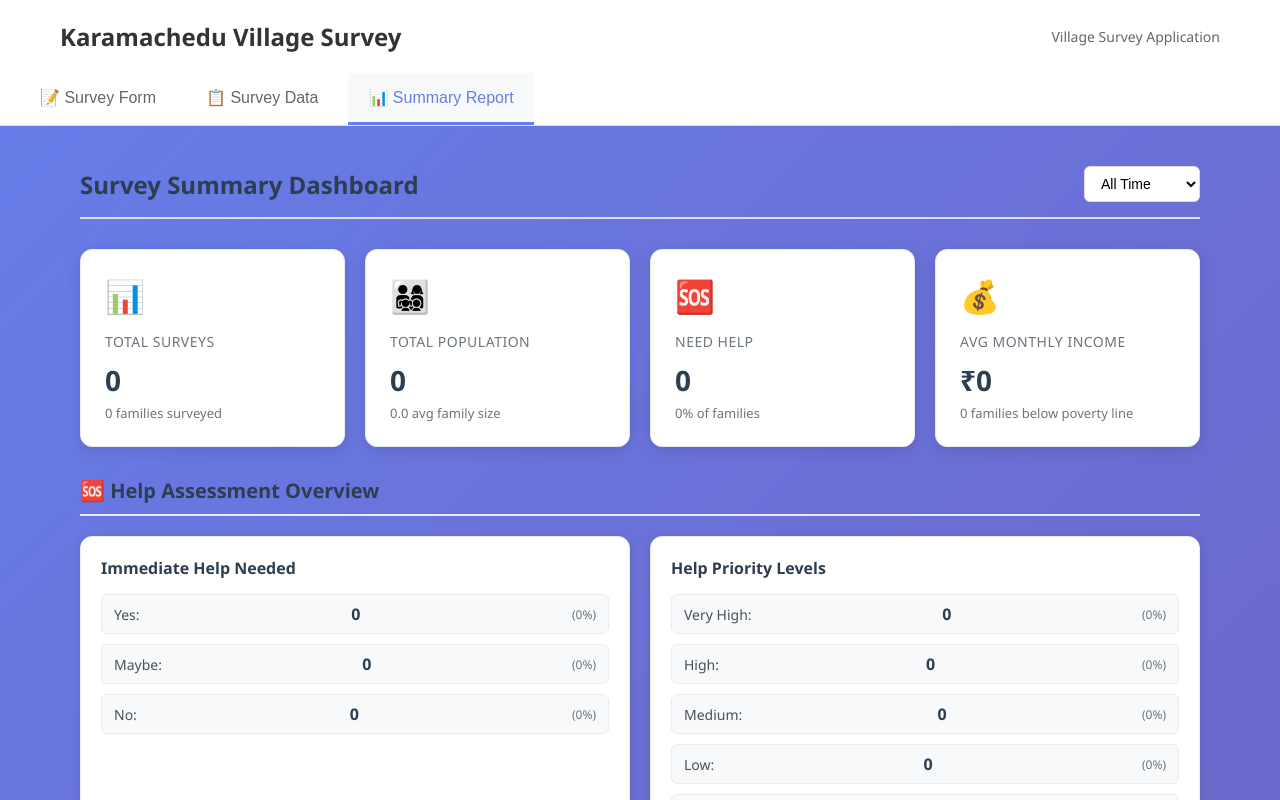
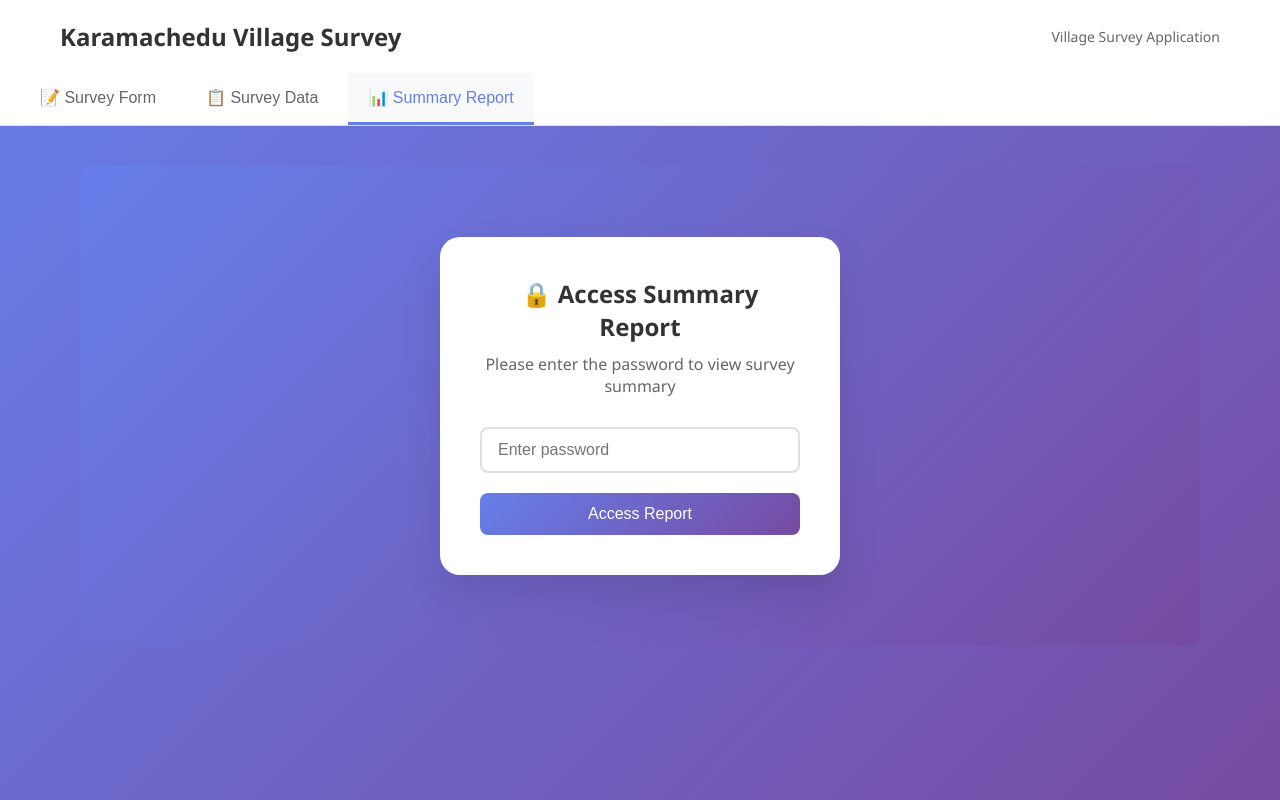
Before and after one commit to Surya1203258/KaramChedu, a Next.js app: page / in a window 1280 px wide. Both pictures are taken after a click on the button "📊 Summary Report". Shown: the top 800 px of the page. Built offline with nearby package versions, Linux system fonts and the light colour scheme; no server answers; the database is empty.

Commit message:
Add password protection to Survey Data and Summary Report with password 121212, and add authentication UI styles

```diff
--- a/src/components/SurveyList.js
+++ b/src/components/SurveyList.js
@@ -16,6 +16,20 @@ export default function SurveyList() {
   });
   const [selectedSurvey, setSelectedSurvey] = useState(null);
   const [showModal, setShowModal] = useState(false);
+  const [isAuthenticated, setIsAuthenticated] = useState(false);
+  const [password, setPassword] = useState('');
+  const [passwordError, setPasswordError] = useState('');
+
+  const handlePasswordSubmit = (e) => {
+    e.preventDefault();
+    if (password === '121212') {
+      setIsAuthenticated(true);
+      setPasswordError('');
+    } else {
+      setPasswordError('Incorrect password. Please try again.');
+      setPassword('');
+    }
+  };
 
   const fetchSurveys = async () => {
     setLoading(true);
@@ -41,8 +55,10 @@ export default function SurveyList() {
   };
 
   useEffect(() => {
-    fetchSurveys();
-  }, [currentPage, filters]);
+    if (isAuthenticated) {
+      fetchSurveys();
+    }
+  }, [currentPage, filters, isAuthenticated]);
 
   const handleFilterChange = (e) => {
     const { name, value } = e.target;
@@ -116,6 +132,31 @@ export default function SurveyList() {
     }
   };
 
+  if (!isAuthenticated) {
+    return (
+      <div className={styles.authContainer}>
+        <div className={styles.authCard}>
+          <h2>🔒 Access Survey Data</h2>
+          <p>Please enter the password to view survey responses</p>
+          <form onSubmit={handlePasswordSubmit} className={styles.authForm}>
+            <input
+              type="password"
+              value={password}
+              onChange={(e) => setPassword(e.target.value)}
+              placeholder="Enter password"
+              className={styles.passwordInput}
+              required
+            />
+            {passwordError && <div className={styles.passwordError}>{passwordError}</div>}
+            <button type="submit" className={styles.authButton}>
+              Access Data
+            </button>
+          </form>
+        </div>
+      </div>
+    );
+  }
+
   if (loading) {
     return (
       <div className={styles.loadingContainer}>
@@ -133,6 +174,12 @@ export default function SurveyList() {
           <span>Total: {surveys.length}</span>
           <span>Page {currentPage} of {totalPages}</span>
         </div>
+        <button
+          onClick={() => setIsAuthenticated(false)}
+          className={styles.logoutButton}
+        >
+          🔒 Logout
+        </button>
       </div>
 
       {/* Filters */}
--- a/src/components/SurveySummary.js
+++ b/src/components/SurveySummary.js
@@ -5,6 +5,20 @@ export default function SurveySummary() {
   const [summary, setSummary] = useState(null);
   const [loading, setLoading] = useState(true);
   const [selectedPeriod, setSelectedPeriod] = useState('all');
+  const [isAuthenticated, setIsAuthenticated] = useState(false);
+  const [password, setPassword] = useState('');
+  const [passwordError, setPasswordError] = useState('');
+
+  const handlePasswordSubmit = (e) => {
+    e.preventDefault();
+    if (password === '121212') {
+      setIsAuthenticated(true);
+      setPasswordError('');
+    } else {
+      setPasswordError('Incorrect password. Please try again.');
+      setPassword('');
+    }
+  };
 
   const fetchSummary = async () => {
     setLoading(true);
@@ -23,8 +37,35 @@ export default function SurveySummary() {
   };
 
   useEffect(() => {
+    if (isAuthenticated) {
       fetchSummary();
-  }, [selectedPeriod]);
+    }
+  }, [selectedPeriod, isAuthenticated]);
+
+  if (!isAuthenticated) {
+    return (
+      <div className={styles.authContainer}>
+        <div className={styles.authCard}>
+          <h2>🔒 Access Summary Report</h2>
+          <p>Please enter the password to view survey summary</p>
+          <form onSubmit={handlePasswordSubmit} className={styles.authForm}>
+            <input
+              type="password"
+              value={password}
+              onChange={(e) => setPassword(e.target.value)}
+              placeholder="Enter password"
+              className={styles.passwordInput}
+              required
+            />
+            {passwordError && <div className={styles.passwordError}>{passwordError}</div>}
+            <button type="submit" className={styles.authButton}>
+              Access Report
+            </button>
+          </form>
+        </div>
+      </div>
+    );
+  }
 
   if (loading) {
     return (
@@ -57,6 +98,7 @@ export default function SurveySummary() {
     <div className={styles.surveySummary}>
       <div className={styles.summaryHeader}>
         <h2>Survey Summary Dashboard</h2>
+        <div className={styles.headerControls}>
           <div className={styles.periodSelector}>
             <select
               value={selectedPeriod}
@@ -68,6 +110,13 @@ export default function SurveySummary() {
               <option value="last_month">Last Month</option>
               <option value="this_week">This Week</option>
             </select>
+          </div>
+          <button
+            onClick={() => setIsAuthenticated(false)}
+            className={styles.logoutButton}
+          >
+            🔒 Logout
+          </button>
         </div>
       </div>
 
--- a/src/models/KaramCheduSurvey.js
+++ b/src/models/KaramCheduSurvey.js
@@ -36,6 +36,9 @@ const KaramCheduSurveySchema = new mongoose.Schema({
   monthlyIncome: { type: Number, default: 0 },
   employmentHelpNeeded: { type: String, default: 'No' },
   employmentHelpType: { type: String, default: 'None' },
+  openToSkillsDevelopment: { type: String },
+  openToVocationalTraining: { type: String },
+  willingToRelocate: { type: String },
   bankAccount: { type: String, default: 'No' },
   surveyorName: { type: String, trim: true },
   notes: { type: String, trim: true },
--- a/src/styles/SurveyList.module.css
+++ b/src/styles/SurveyList.module.css
@@ -11,21 +11,20 @@
   justify-content: space-between;
   align-items: center;
   margin-bottom: 20px;
-  padding-bottom: 15px;
-  border-bottom: 2px solid #e0e0e0;
+  flex-wrap: wrap;
+  gap: 10px;
 }
 
 .listHeader h2 {
   margin: 0;
-  color: #2c3e50;
-  font-size: 24px;
+  color: #333;
 }
 
 .stats {
   display: flex;
   gap: 20px;
+  color: #666;
   font-size: 14px;
-  color: #666;
 }
 
 /* Filters */
@@ -504,3 +503,95 @@
     max-height: 95vh;
   }
 }
+
+/* Authentication Styles */
+.authContainer {
+  display: flex;
+  align-items: center;
+  justify-content: center;
+  min-height: 60vh;
+  background: linear-gradient(135deg, #667eea 0%, #764ba2 100%);
+  border-radius: 12px;
+  margin: 20px;
+}
+
+.authCard {
+  background: white;
+  padding: 40px;
+  border-radius: 20px;
+  box-shadow: 0 20px 40px rgba(0, 0, 0, 0.1);
+  text-align: center;
+  max-width: 400px;
+  width: 90%;
+}
+
+.authCard h2 {
+  color: #333;
+  margin-bottom: 10px;
+  font-size: 24px;
+}
+
+.authCard p {
+  color: #666;
+  margin-bottom: 30px;
+}
+
+.authForm {
+  display: flex;
+  flex-direction: column;
+  gap: 20px;
+}
+
+.passwordInput {
+  padding: 12px 16px;
+  border: 2px solid #e0e0e0;
+  border-radius: 8px;
+  font-size: 16px;
+  transition: border-color 0.3s ease;
+  background: white;
+  color: #333;
+}
+
+.passwordInput:focus {
+  outline: none;
+  border-color: #667eea;
+  box-shadow: 0 0 0 3px rgba(102, 126, 234, 0.1);
+}
+
+.passwordError {
+  color: #dc3545;
+  font-size: 14px;
+  margin-top: -10px;
+}
+
+.authButton {
+  background: linear-gradient(135deg, #667eea, #764ba2);
+  color: white;
+  border: none;
+  padding: 12px 24px;
+  border-radius: 8px;
+  font-size: 16px;
+  font-weight: 500;
+  cursor: pointer;
+  transition: all 0.3s ease;
+}
+
+.authButton:hover {
+  transform: translateY(-2px);
+  box-shadow: 0 4px 12px rgba(102, 126, 234, 0.3);
+}
+
+.logoutButton {
+  background: #6c757d;
+  color: white;
+  border: none;
+  padding: 8px 16px;
+  border-radius: 6px;
+  font-size: 14px;
+  cursor: pointer;
+  transition: background 0.3s ease;
+}
+
+.logoutButton:hover {
+  background: #5a6268;
+}
--- a/src/styles/SurveySummary.module.css
+++ b/src/styles/SurveySummary.module.css
@@ -11,8 +11,8 @@
   justify-content: space-between;
   align-items: center;
   margin-bottom: 30px;
-  padding-bottom: 15px;
-  border-bottom: 2px solid #e0e0e0;
+  flex-wrap: wrap;
+  gap: 15px;
 }
 
 .summaryHeader h2 {
@@ -537,3 +537,112 @@
     text-align: center;
   }
 }
+
+/* Authentication Styles */
+.authContainer {
+  display: flex;
+  align-items: center;
+  justify-content: center;
+  min-height: 60vh;
+  background: linear-gradient(135deg, #667eea 0%, #764ba2 100%);
+  border-radius: 12px;
+  margin: 20px;
+}
+
+.authCard {
+  background: white;
+  padding: 40px;
+  border-radius: 20px;
+  box-shadow: 0 20px 40px rgba(0, 0, 0, 0.1);
+  text-align: center;
+  max-width: 400px;
+  width: 90%;
+}
+
+.authCard h2 {
+  color: #333;
+  margin-bottom: 10px;
+  font-size: 24px;
+}
+
+.authCard p {
+  color: #666;
+  margin-bottom: 30px;
+}
+
+.authForm {
+  display: flex;
+  flex-direction: column;
+  gap: 20px;
+}
+
+.passwordInput {
+  padding: 12px 16px;
+  border: 2px solid #e0e0e0;
+  border-radius: 8px;
+  font-size: 16px;
+  transition: border-color 0.3s ease;
+  background: white;
+  color: #333;
+}
+
+.passwordInput:focus {
+  outline: none;
+  border-color: #667eea;
+  box-shadow: 0 0 0 3px rgba(102, 126, 234, 0.1);
+}
+
+.passwordError {
+  color: #dc3545;
+  font-size: 14px;
+  margin-top: -10px;
+}
+
+.authButton {
+  background: linear-gradient(135deg, #667eea, #764ba2);
+  color: white;
+  border: none;
+  padding: 12px 24px;
+  border-radius: 8px;
+  font-size: 16px;
+  font-weight: 500;
+  cursor: pointer;
+  transition: all 0.3s ease;
+}
+
+.authButton:hover {
+  transform: translateY(-2px);
+  box-shadow: 0 4px 12px rgba(102, 126, 234, 0.3);
+}
+
+.logoutButton {
+  background: #6c757d;
+  color: white;
+  border: none;
+  padding: 8px 16px;
+  border-radius: 6px;
+  font-size: 14px;
+  cursor: pointer;
+  transition: background 0.3s ease;
+}
+
+.logoutButton:hover {
+  background: #5a6268;
+}
+
+/* Update summary header to accommodate logout button */
+.summaryHeader {
+  display: flex;
+  justify-content: space-between;
+  align-items: center;
+  margin-bottom: 30px;
+  flex-wrap: wrap;
+  gap: 15px;
+}
+
+.headerControls {
+  display: flex;
+  align-items: center;
+  gap: 15px;
+  flex-wrap: wrap;
+}
```
Also changed, not shown: src/components/SurveyForm.js (+51 -0 lines). Lines whose indentation alone changed are shown as unchanged.
